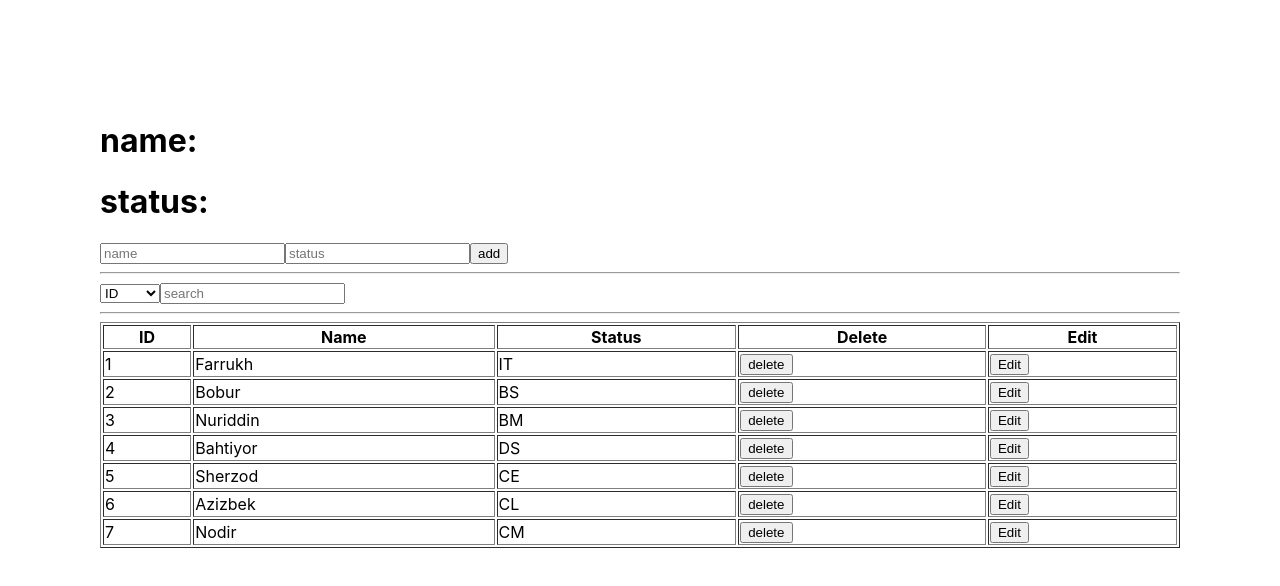
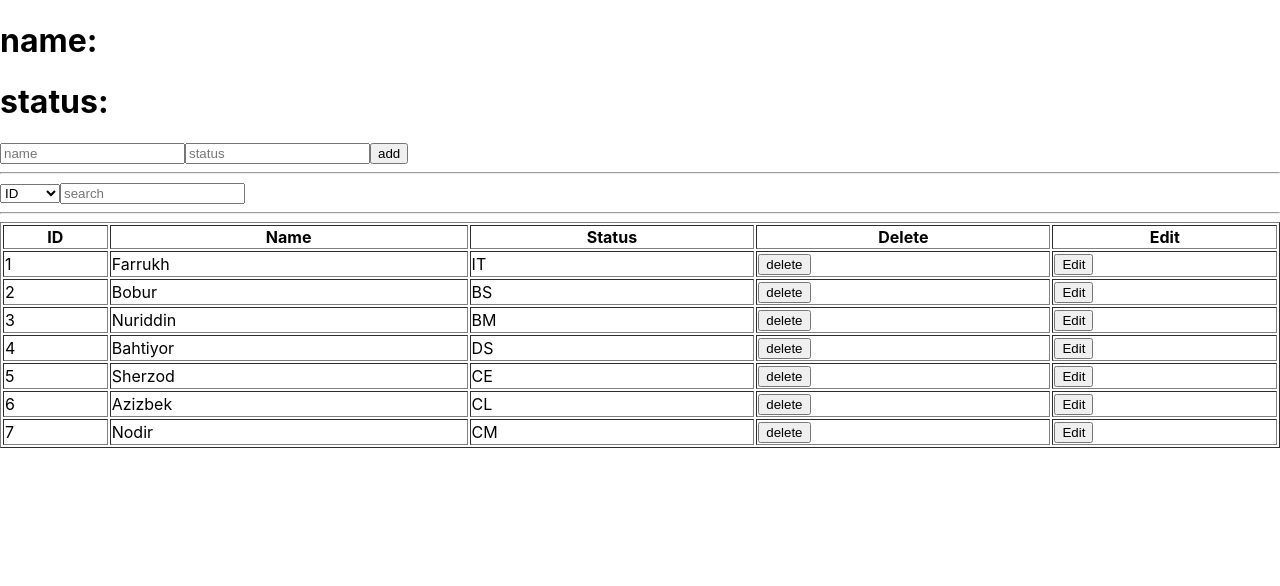
Before and after one commit to fsakhatov/reactjs3, a React (Create React App) app: page / in a window 1280 px wide. Shown: the top 586 px of the page. Built offline with nearby package versions, Linux system fonts and the light colour scheme.

Commit message:
Update index.css

```diff
--- a/src/index.css
+++ b/src/index.css
@@ -5,7 +5,6 @@
     sans-serif;
   -webkit-font-smoothing: antialiased;
   -moz-osx-font-smoothing: grayscale;
-  padding: 100px;
 }
 
 code {
```
